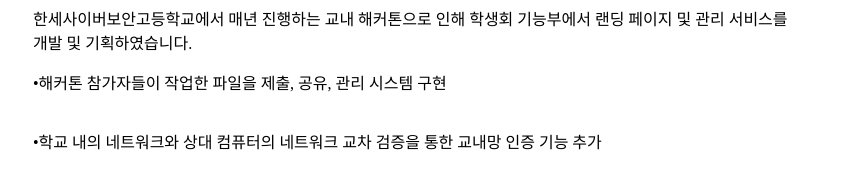
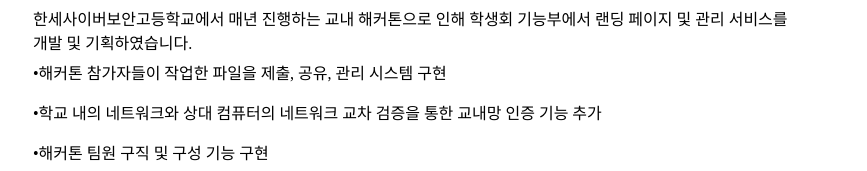
Before and after one commit to sunjaaa/SunjaZone, a Next.js app: page /Project in a window 1280 px wide. Shown: the part 781-952 px from the top of the page, without its empty margins (223-1090 px from the left). Built offline with nearby package versions, Linux system fonts and the light colour scheme.

Commit message:
design: lineHeight 0.5로 변경

```diff
--- a/src/pages/Project/components/Features.tsx
+++ b/src/pages/Project/components/Features.tsx
@@ -8,5 +8,5 @@
 export default Features;
 
 const Description = styled.p`
-  line-height: 1.7rem;
+  line-height: 0.5rem;
 `;
```
